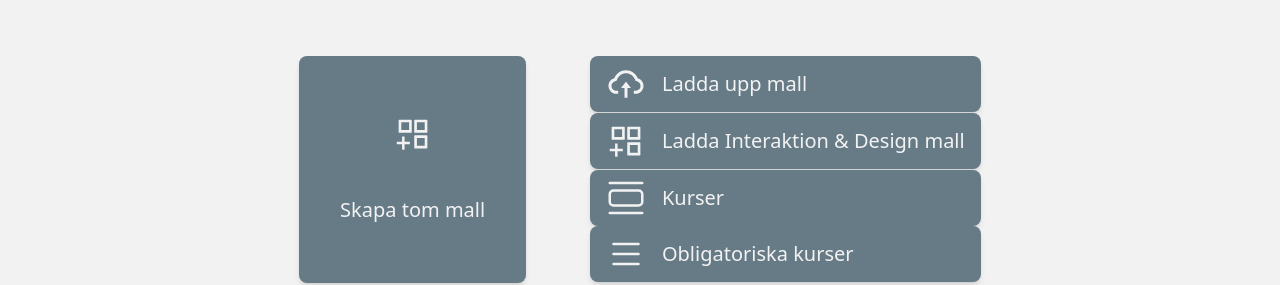
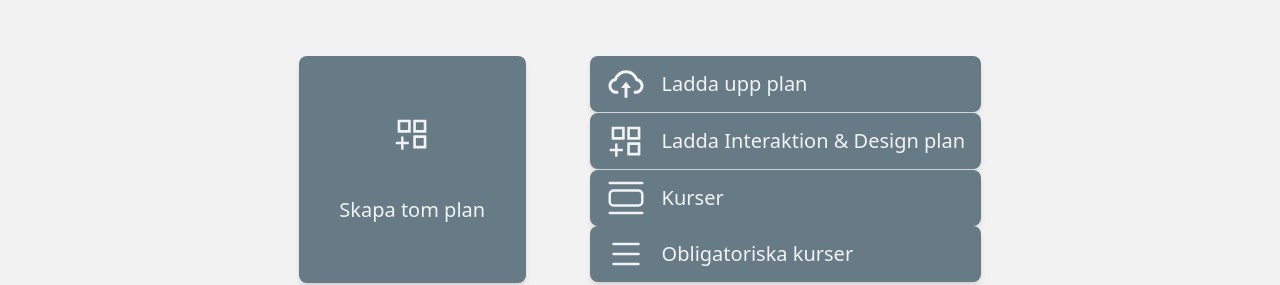
Before and after one commit to HawkieOne/kurskatalog-id, a React (Create React App) app: page / in a window 1280 px wide. Shown: the part 353-638 px from the top of the page. Built offline with nearby package versions, Linux system fonts and the light colour scheme.

Commit message:
fix: change mall word
  * mall -> plan

```diff
--- a/src/components/ConfirmationModal.tsx
+++ b/src/components/ConfirmationModal.tsx
@@ -41,7 +41,7 @@ export default function ConfirmationModal({
       style={customStyles}
       appElement={document.getElementById("root") || undefined}
     >
-      <div className="flex flex-col space-y-6">
+      <div className="flex flex-col space-y-6 text-onyx">
         <div className="flex flex-col space-y-2">
           <Text size={TextVariants.large}>{text}</Text>
           <Text size={TextVariants.small}>{subtext}</Text>
--- a/src/components/Modal.tsx
+++ b/src/components/Modal.tsx
@@ -50,7 +50,7 @@ export default function ModalWindow({
         <AiOutlineCloseCircle size="1.5em" />
       </div>
       <div className="h-full flex flex-col items-start p-4 space-y-8 relative">
-        <Title>Ladda upp mall</Title>
+        <Title>Ladda upp plan</Title>
         <Text size={TextVariants.small}>Detta kommer ersätta den nuvarnade mallen</Text>
         <FileInput
           onUpload={onFileUpload}
@@ -65,7 +65,7 @@ export default function ModalWindow({
             Cancel
           </button>
           <Button
-            text="Välj mall"
+            text="Välj plan"
             onClick={onSuccess}
             disabled={!value || (value && !value.name.endsWith(".json"))}
           />
--- a/src/components/Navbar.tsx
+++ b/src/components/Navbar.tsx
@@ -31,7 +31,7 @@ export default function Navbar() {
   const pathName = pathNameSplited[pathNameSplited.length - 1];
   const capitalizedPathname =
     pathString === "byggare"
-      ? "Egen kursplan"
+      ? "Egen plan"
       : decodeURI(pathName.charAt(0).toUpperCase() + pathName.slice(1));
   return (
     <div className="navbar bg-lightSeaGreen p-2 shadow-md relative flex justify-center items-center z-50 print:hidden">
--- a/src/components/OutlineButton.tsx
+++ b/src/components/OutlineButton.tsx
@@ -6,7 +6,7 @@ interface ButtonProps {
 export default function OutlineButton({ text, onClick }: ButtonProps) {
   return (
     <button
-      className="btn btn-outline text-pink border-pink hover:bg-pink
+      className="btn btn-outline text-pink border-pink hover:bg-pink hover:text-white
                  outline-none hover:border-none"
       onClick={onClick}
     >
--- a/src/pages/builder/FileInput.tsx
+++ b/src/pages/builder/FileInput.tsx
@@ -44,7 +44,7 @@ export default function FileInput({
               className="absolute flex items-center justify-center w-full h-full text-whiteBackground bg-darkGrey
                        transition-all duration-500 transform group-hover:translate-x-full ease"
             >
-              Ladda upp mall
+              Ladda upp plan
             </span>
             <span className="relative invisible">Send</span>
           </button>
--- a/src/pages/builder/PresetChooser.tsx
+++ b/src/pages/builder/PresetChooser.tsx
@@ -15,7 +15,7 @@ export default function PresetChooser({
   return (
     <div className="w-full form-control text-onyx">
       <label className="label">
-        <span className="label-text text-onyx">Välj mall</span>
+        <span className="label-text text-onyx">Välj plan</span>
       </label>
       <div className="w-full input-group">
         <select
@@ -26,7 +26,7 @@ export default function PresetChooser({
           {presets.length > 0 ? (
             presets.map((preset, index) => <option key={index}>{preset.name}</option>)
           ) : (
-            <option disabled className="text-onyx">Ingen mall uppladdad</option>
+            <option disabled className="text-onyx">Ingen plan uppladdad</option>
           )}
         </select>
         <button
--- a/src/pages/builder/index.tsx
+++ b/src/pages/builder/index.tsx
@@ -289,7 +289,7 @@ export default function ExamBuilder() {
                   </div>
                 </div>
                 <Button
-                  text="Spara mall"
+                  text="Spara plan"
                   onClick={() => exportTemplate("template", courses)}
                 />
                 <Divider text="Ladda upp" />
--- a/src/pages/home/index.tsx
+++ b/src/pages/home/index.tsx
@@ -65,7 +65,7 @@ export default function Home() {
           )}
           <SquareIconButton
             icon={<AiOutlineAppstoreAdd size={"2.5em"} />}
-            text="Skapa tom mall"
+            text="Skapa tom plan"
             onClick={() => {
               if (coursesLocalStorage) {
                 setIsConfirmNewEmptyTemplateModalOpen(true);
@@ -81,14 +81,14 @@ export default function Home() {
           <div className="h-full flex flex-col justify-around">
             <RectangleIconButton
               icon={<AiOutlineCloudUpload size={"2.5em"} />}
-              text="Ladda upp mall"
+              text="Ladda upp plan"
               onClick={() => {
                 setIsUploadMdalOpen(true);
               }}
             />
             <RectangleIconButton
               icon={<AiOutlineAppstoreAdd size={"2.5em"} />}
-              text="Ladda Interaktion & Design mall"
+              text="Ladda Interaktion & Design plan"
               onClick={() => {
                 if (coursesLocalStorage) {
                   setIsConfirmNewIDTemplateModalOpen(true);
@@ -136,7 +136,7 @@ export default function Home() {
       <ConfirmationModal
         isOpen={isConfirmNewEmptyTemplateModalOpen}
         onCancel={() => setIsConfirmNewEmptyTemplateModalOpen(false)}
-        text="Är du säker på att du vill skapa en ny tom mall?"
+        text="Är du säker på att du vill skapa en ny tom plan?"
         subtext="All data kopplad till den nuvarande mallen kommer försvinna"
         onConfirm={() => {
           setIsConfirmNewEmptyTemplateModalOpen(false);
@@ -150,7 +150,7 @@ export default function Home() {
       <ConfirmationModal
         isOpen={isConfirmNewIDTemplateModalOpen}
         onCancel={() => setIsConfirmNewIDTemplateModalOpen(false)}
-        text="Är du säker på att du vill skapa en ny ID mall?"
+        text="Är du säker på att du vill skapa en ny ID plan?"
         subtext="All data kopplad till den nuvarande mallen kommer försvinna"
         onConfirm={() => {
           setHasStartedEditing(true);
--- a/src/shared/constants.ts
+++ b/src/shared/constants.ts
@@ -32,9 +32,9 @@ export const maxRating = 5;
 
 export const Templates = {
     id: "Interaktion & Design",
-    custom: "Anpassad mall",
-    empty: "Tom mall",
-    upload: "Ladda upp mall"
+    custom: "Anpassad plan",
+    empty: "Tom plan",
+    upload: "Ladda upp plan"
 }
 
 
--- a/src/shared/functions.ts
+++ b/src/shared/functions.ts
@@ -28,7 +28,7 @@ export const saveToPDF = (idTargetElement: string) => {
       const imgProps = doc.getImageProperties(imgData);
       const width = doc.internal.pageSize.getWidth();
       const height = (imgProps.height * width) / imgProps.width;
-      const fileName = "kursplan.pdf";
+      const fileName = "plan.pdf";
       doc.addImage(
         imgData,
         "PNG",
@@ -44,7 +44,7 @@ export const saveToPDF = (idTargetElement: string) => {
 };
 
 export const saveToImage = (idTargetElement: string) => {
-  const fileName = "kursplan.img";
+  const fileName = "plan.img";
   const pdfData = document.getElementById(idTargetElement);
   if (pdfData) {
     html2canvas(pdfData).then((canvas) => {
@@ -160,3 +160,9 @@ export const countCourses = (courses: Year[]) => {
   });
   return amountOfCourses;
 };
+
+export const countCoursesYear = (courses: Course[]) => {
+  let amountOfCourses = 0;
+  courses.forEach(() => amountOfCourses++);
+  return amountOfCourses;
+};
```
